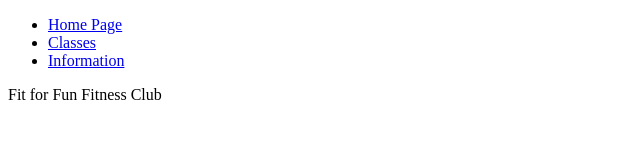
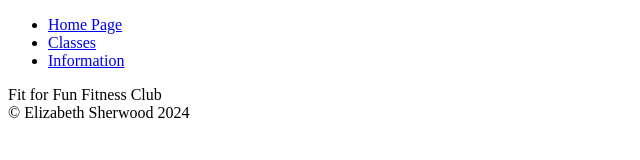
Before and after one commit to ShErWooD-ForEsd/FitForFunFitnessClub, a plain HTML site: page index.html in a window 1280 px wide. Shown: the whole page, without its empty margins (0-640 px from the left). Drawn offline with Linux system fonts and the light colour scheme.

Commit message:
Footer
Footer added

```diff
--- a/index.html
+++ b/index.html
@@ -24,6 +24,9 @@
         </nav>
     </div>
     <header>Fit for Fun Fitness Club</header>
+    <footer>
+        &copy; Elizabeth Sherwood 2024
+    </footer>
 </body>
 
 </html>
```
Also changed, not shown: classes.html (+3 -0 lines), info.html (+3 -0 lines), thankyou.html (+4 -1 lines). Lines whose indentation alone changed are shown as unchanged.
